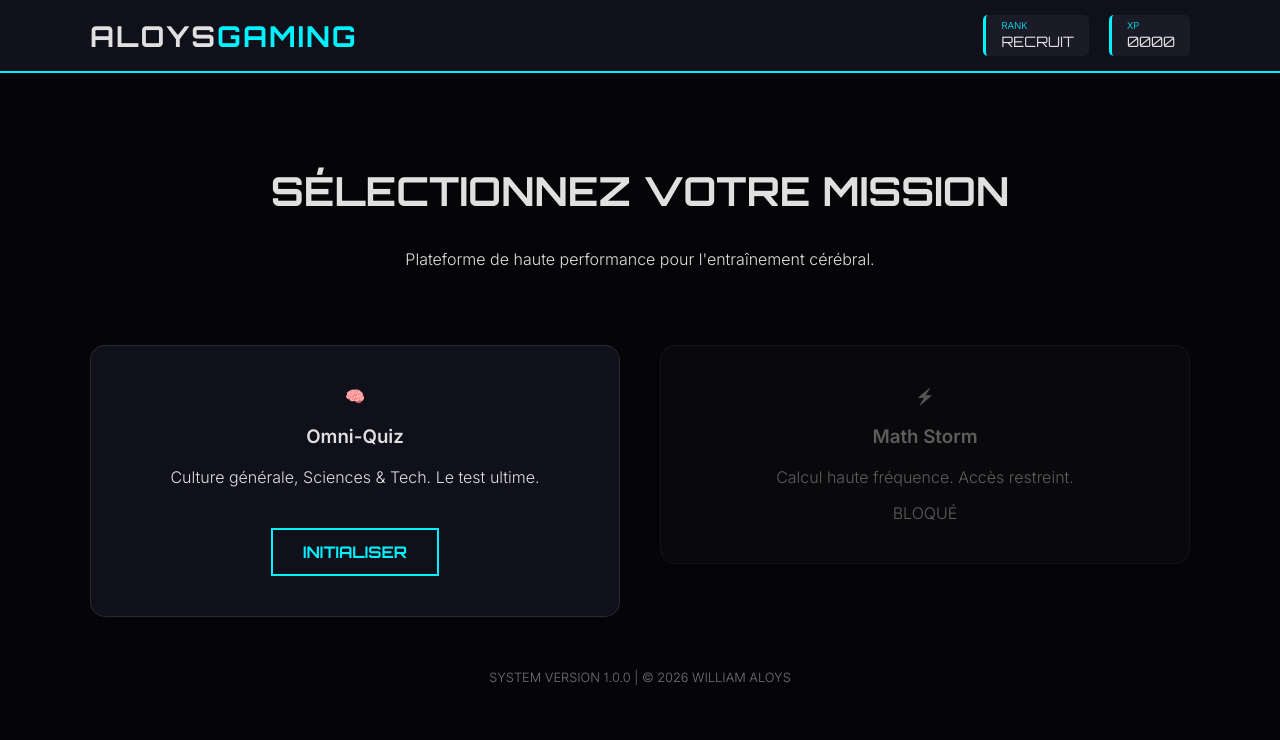
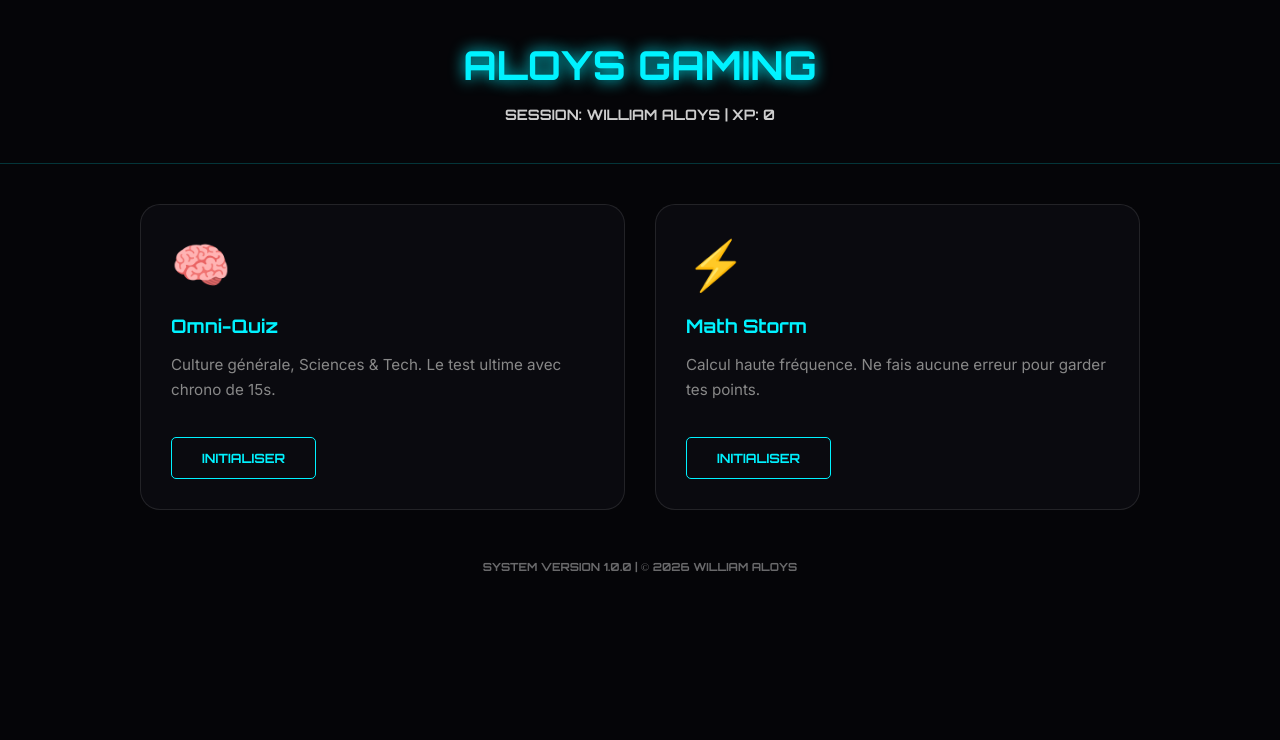
Before and after one commit to William-56-morningstar/ALOYS-GAMING, a plain HTML site: page index.html in a window 1280 px wide. Drawn offline with Linux system fonts and the light colour scheme.

Commit message:
V1.0 FULL UNLOCK: Infinity Quiz & Math Storm

```diff
--- a/index.html
+++ b/index.html
@@ -3,58 +3,54 @@
 <head>
     <meta charset="UTF-8">
         <meta name="viewport" content="width=device-width, initial-scale=1.0">
-            <title>ALOYS GAMING | Official Hub</title>
-                <link rel="stylesheet" href="css/main.css">
-                    <link href="https://fonts.googleapis.com/css2?family=Orbitron:wght@400;700&family=Inter:wght@300;600&display=swap" rel="stylesheet">
+            <title>ALOYS GAMING | HUB</title>
+                <link href="https://fonts.googleapis.com/css2?family=Orbitron:wght@700&family=Inter:wght@400;600&display=swap" rel="stylesheet">
+                    <style>
+                            :root { --neon: #00f2ff; --bg: #050508; --card: #0a0a0f; }
+                                    body { background: var(--bg); color: white; font-family: 'Inter', sans-serif; margin: 0; padding-bottom: 50px; }
+                                            header { padding: 40px 20px; text-align: center; border-bottom: 1px solid rgba(0,242,255,0.2); }
+                                                    h1 { font-family: 'Orbitron'; font-size: 2.5rem; color: var(--neon); text-shadow: 0 0 15px var(--neon); margin: 0; }
+                                                            .user-stats { margin-top: 15px; font-family: 'Orbitron'; font-size: 0.9rem; opacity: 0.8; }
+                                                                    .container { max-width: 1000px; margin: 40px auto; padding: 0 20px; display: grid; grid-template-columns: repeat(auto-fit, minmax(300px, 1fr)); gap: 30px; }
+                                                                            .card-wrapper { position: relative; background: var(--card); border: 1px solid rgba(255,255,255,0.1); border-radius: 20px; padding: 30px; transition: 0.4s; }
+                                                                                    .card-wrapper:hover { border-color: var(--neon); transform: translateY(-5px); box-shadow: 0 10px 30px rgba(0,242,255,0.1); }
+                                                                                            .icon { font-size: 3rem; margin-bottom: 20px; }
+                                                                                                    h3 { font-family: 'Orbitron'; margin: 0 0 10px 0; color: var(--neon); }
+                                                                                                            p { color: #888; font-size: 0.95rem; line-height: 1.6; }
+                                                                                                                    .play-btn { display: inline-block; margin-top: 20px; padding: 12px 30px; border: 1px solid var(--neon); color: var(--neon); text-decoration: none; font-family: 'Orbitron'; font-size: 0.8rem; border-radius: 5px; transition: 0.3s; }
+                                                                                                                            .play-btn:hover { background: var(--neon); color: black; }
+                                                                                                                                    footer { text-align: center; font-family: 'Orbitron'; font-size: 0.7rem; opacity: 0.4; margin-top: 50px; }
+                                                                                                                                        </style>
                                                                                                                                         </head>
                                                                                                                                         <body>
+
                                                                                                                                             <header>
-                                <div class="container nav-wrapper">
-                                            <div class="logo">ALOYS<span>GAMING</span></div>
-                                                        <div class="stats-panel">
-                                                                        <div class="stat-item">
-                                                                                            <span class="label">RANK</span>
-                                                                                                                <span id="user-rank" class="value">RECRUIT</span>
-                                                                                                                                </div>
-                                                                                                                                                <div class="stat-item">
-                                                                                                                                                                    <span class="label">XP</span>
-                                                                                                                                                                                        <span id="user-xp" class="value">0000</span>
-                                                                                                                                                                                                        </div>
-                                                                                                                                                                                                                    </div>
-                                                                                                                                                                                                                            </div>
+                                                                                                                                                    <h1>ALOYS GAMING</h1>
+                                                                                                                                                            <div class="user-stats">SESSION: WILLIAM ALOYS | XP: <span id="hub-xp">0</span></div>
                                                                                                                                                                 </header>
 
-                                                                                                                                                                                                                                    <main class="container">
-                                                                                                                                                                                                                                            <section class="welcome-area">
-                                                                                                                                                                                                                                                        <h1>SÉLECTIONNEZ VOTRE <span class="glitch-text">MISSION</span></h1>
-                                                                                                                                                                                                                                                                    <p>Plateforme de haute performance pour l'entraînement cérébral.</p>
-                                                                                                                                                                                                                                                                            </section>
-
-                                                                                                                                                                                                                                                                                    <div class="game-grid">
+                                                                                                                                                                    <div class="container">
                                                                                                                                                                             <div class="card-wrapper">
-                                                                                                                                                                                                                                                                                                                <div class="game-card">
                                                                                                                                                                                         <div class="icon">🧠</div>
                                                                                                                                                                                                     <h3>Omni-Quiz</h3>
-                                                                                                                                                                                                                                                                                                                                                                            <p>Culture générale, Sciences & Tech. Le test ultime.</p>
+                                                                                                                                                                                                                <p>Culture générale, Sciences & Tech. Le test ultime avec chrono de 15s.</p>
                                                                                                                                                                                                                             <a href="modules/quiz-culture/index.html" class="play-btn">INITIALISER</a>
+                                                                                                                                                                                                                                    </div>
+
+                                                                                                                                                                                                                                            <div class="card-wrapper">
+                                                                                                                                                                                                                                                        <div class="icon">⚡</div>
+                                                                                                                                                                                                                                                                    <h3>Math Storm</h3>
+                                                                                                                                                                                                                                                                                <p>Calcul haute fréquence. Ne fais aucune erreur pour garder tes points.</p>
+                                                                                                                                                                                                                                                                                            <a href="modules/math-storm/index.html" class="play-btn">INITIALISER</a>
                                                                                                                                                                                                                                                                                                     </div>
                                                                                                                                                                                                                                                                                                         </div>
 
-                                                                                                                                                                                                                                                                                                                                                                                                                                        <div class="card-wrapper locked">
-                                                                                                                                                                                                                                                                                                                                                                                                                                                        <div class="game-card">
-                                                                                                                                                                                                                                                                                                                                                                                                                                                                            <div class="icon">⚡</div>
-                                                                                                                                                                                                                                                                                                                                                                                                                                                                                                <h3>Math Storm</h3>
-                                                                                                                                                                                                                                                                                                                                                                                                                                                                                                                    <p>Calcul haute fréquence. Accès restreint.</p>
-                                                                                                                                                                                                                                                                                                                                                                                                                                                                                                                                        <div class="lock-tag">BLOQUÉ</div>
-                                                                                                                                                                                                                                                                                                                                                                                                                                                                                                                                                        </div>
-                                                                                                                                                                                                                                                                                                                                                                                                                                                                                                                                                                    </div>
-                                                                                                                                                                                                                                                                                                                                                                                                                                                                                                                                                                            </div>
-                                                                                                                                                                                                                                                                                                                                                                                                                                                                                                                                                                                </main>
+                                                                                                                                                                                                                                                                                                            <footer>SYSTEM VERSION 1.0.0 | © 2026 WILLIAM ALOYS</footer>
 
-                                                                                                                                                                                                                                                                                                                                                                                                                                                                                                                                                                                    <footer>
-                                                                                                                                                                                                                                                                                                                                                                                                                                                                                                                                                                                            <p>SYSTEM VERSION 1.0.0 | &copy; 2026 WILLIAM ALOYS</p>
-                                                                                                                                                                                                                                                                                                                                                                                                                                                                                                                                                                                                </footer>
-
-                                                                                                                                                                                                                                                                                                                                                                                                                                                                                                                                                                                                    <script src="js/core.js"></script>
+                                                                                                                                                                                                                                                                                                                <script>
+                                                                                                                                                                                                                                                                                                                        // Synchronisation du score global
+                                                                                                                                                                                                                                                                                                                                const score = localStorage.getItem('aloys_xp') || 0;
+                                                                                                                                                                                                                                                                                                                                        document.getElementById('hub-xp').innerText = score;
+                                                                                                                                                                                                                                                                                                                                            </script>
                                                                                                                                                                                                                                                                                                                                             </body>
                                                                                                                                                                                                                                                                                                                                             </html>
```
Also changed, not shown: modules/math-storm/index.html (added, +46 -0 lines). Lines whose indentation alone changed are shown as unchanged.
